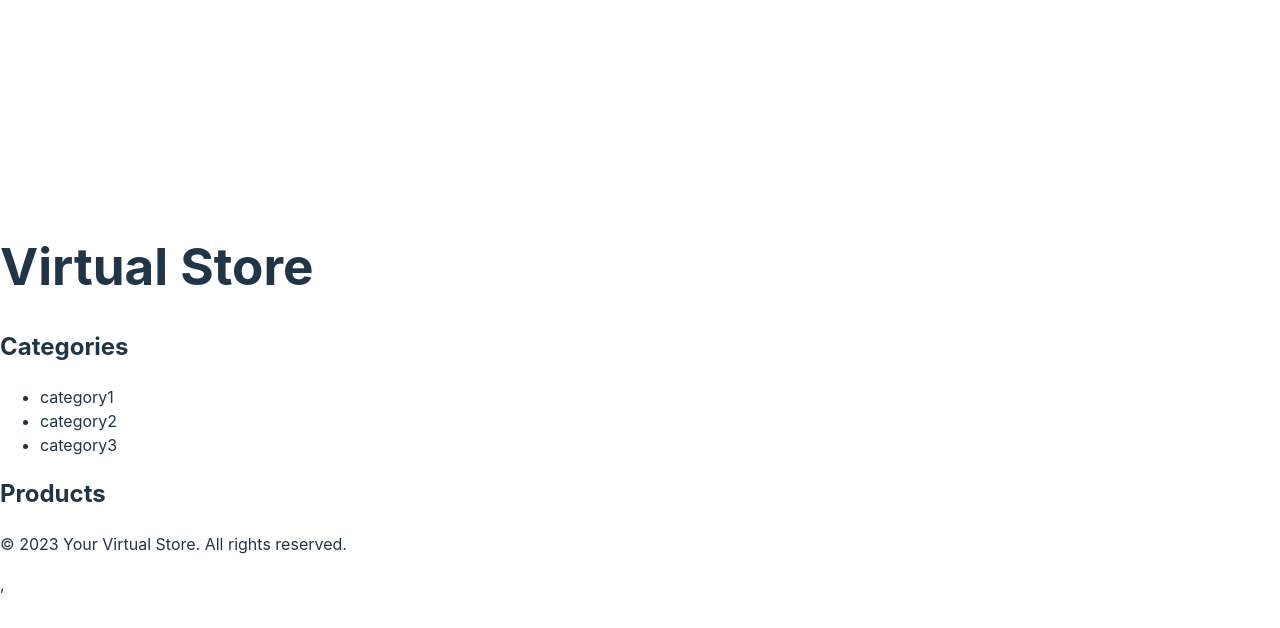
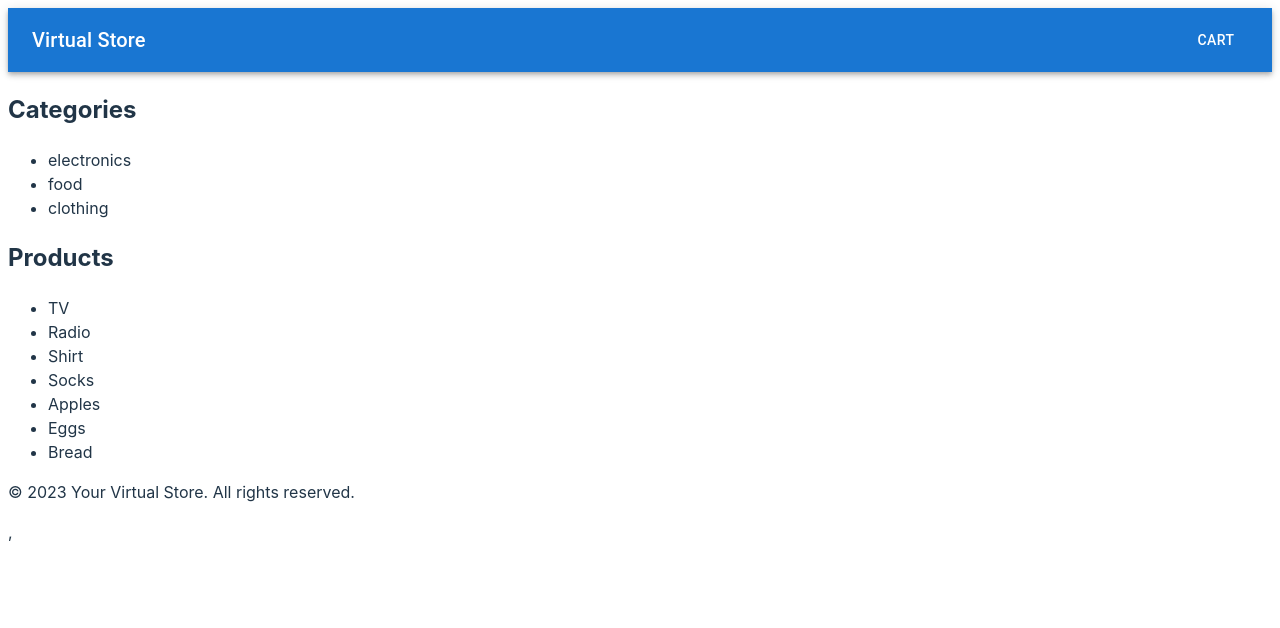
Before and after one commit to EvaGraceSmith/storefront, a React (Vite) app: page / in a window 1280 px wide. Shown: the top 628 px of the page. Built offline with nearby package versions, Linux system fonts and the light colour scheme.

Commit message:
added categories and products

```diff
--- a/src/Components/Header/index.jsx
+++ b/src/Components/Header/index.jsx
@@ -1,11 +1,21 @@
-import React from 'react';
+import * as React from 'react';
+import AppBar from '@mui/material/AppBar';
+import Box from '@mui/material/Box';
+import Toolbar from '@mui/material/Toolbar';
+import Typography from '@mui/material/Typography';
+import Button from '@mui/material/Button';
 
-const Header = () => {
+export default function Header() {
   return (
-    <header>
-      <h1>Virtual Store</h1>
-    </header>
+    <Box sx={{ flexGrow: 1 }}>
+      <AppBar position="static">
+        <Toolbar>
+          <Typography variant="h6" component="div" sx={{ flexGrow: 1 }}>
+          Virtual Store
+          </Typography>
+          <Button color="inherit">Cart</Button>
+        </Toolbar>
+      </AppBar>
+    </Box>
   );
-};
-
-export default Header;
+}
--- a/src/index.css
+++ b/src/index.css
@@ -23,13 +23,13 @@ a:hover {
   color: #535bf2;
 }
 
-body {
-  margin: 0;
-  display: flex;
-  place-items: center;
-  min-width: 320px;
-  min-height: 100vh;
-}
+/* body {
+  margin: 20; */
+  /* display: flex;
+  place-items: center; */
+  /* min-width: 32090px; */
+  /* min-height: 30vh;
+} */
 
 h1 {
   font-size: 3.2em;
--- a/src/store/categories/index.js
+++ b/src/store/categories/index.js
@@ -10,9 +10,9 @@ export const selectCategory = (categoryId) => ({
 // Reducer
 const initialState = {
   categories: [
-    { id: 1, name: 'category1', displayName: 'Category 1', description: 'Description 1' },
-    { id: 2, name: 'category2', displayName: 'Category 2', description: 'Description 2' },
-    { id: 3, name: 'category3', displayName: 'Category 3', description: 'Description 3' },
+    { id: 1, name: 'electronics', displayName: 'Electronics' },
+    { id: 2, name: 'food', displayName: 'Food' },
+    { id: 3, name: 'clothing', displayName: 'Clothing' },
   ],
   activeCategory: null,
 };
--- a/src/store/products.js
+++ b/src/store/products.js
@@ -1,8 +1,11 @@
 const initialState = [
-    { id: 1, name: 'Product 1', categoryId: 'category1', description: 'Description 1', price: 10, inventoryCount: 5 },
-    { id: 2, name: 'Product 2', categoryId: 'category1', description: 'Description 2', price: 15, inventoryCount: 10 },
-    { id: 3, name: 'Product 3', categoryId: 'category2', description: 'Description 3', price: 20, inventoryCount: 8 },
-    { id: 4, name: 'Product 4', categoryId: 'category3', description: 'Description 4', price: 25, inventoryCount: 3 },
+    { id:1, name: 'TV', category: 'electronics', price: 699.00, inStock: 5 },
+    { id:2, name: 'Radio', category: 'electronics', price: 99.00, inStock: 15 },
+    { id:3, name: 'Shirt', category: 'clothing', price: 9.00, inStock: 25 },
+    { id:4, name: 'Socks', category: 'clothing', price: 12.00, inStock: 10 },
+    { id:5, name: 'Apples', category: 'food', price: .99, inStock: 500 },
+    { id:6, name: 'Eggs', category: 'food', price: 1.99, inStock: 12 },
+    { id:7, name: 'Bread', category: 'food', price: 2.39, inStock: 90 },
   ];
 
   const productsReducer = (state = initialState, action) => {
```
